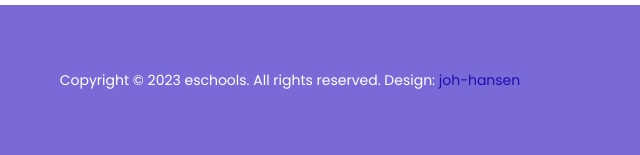
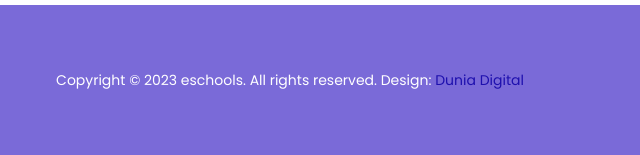
Before and after one commit to joh-hansen/e-schools, a plain HTML site: page index.html in a window 1280 px wide. Shown: the part 7794-7949 px from the top of the page, 350-990 px from the left. Drawn offline with nearby package versions, Linux system fonts and the light colour scheme.

```diff
--- a/index.html
+++ b/index.html
@@ -649,7 +649,7 @@
   <!-- end contacts section  -->
   <footer>
     <div class="container">
-      <p>Copyright © 2023 eschools. All rights reserved.  Design: <a href="github.com/joh-hansen" style="color: rgb(30, 16, 174);">joh-hansen</a></p>
+      <p>Copyright © 2023 eschools. All rights reserved.  Design: <a href="www.github.com/joh-hansen" style="color: rgb(30, 16, 174);">Dunia Digital</a></p>
     </div>
   </footer>
   <!-- Scripts -->
@@ -660,4 +660,5 @@
   <script src="assets/js/owl-carousel.js"></script>
   <script src="assets/js/script.js"></script>
   </body>
+
 </html>
```
